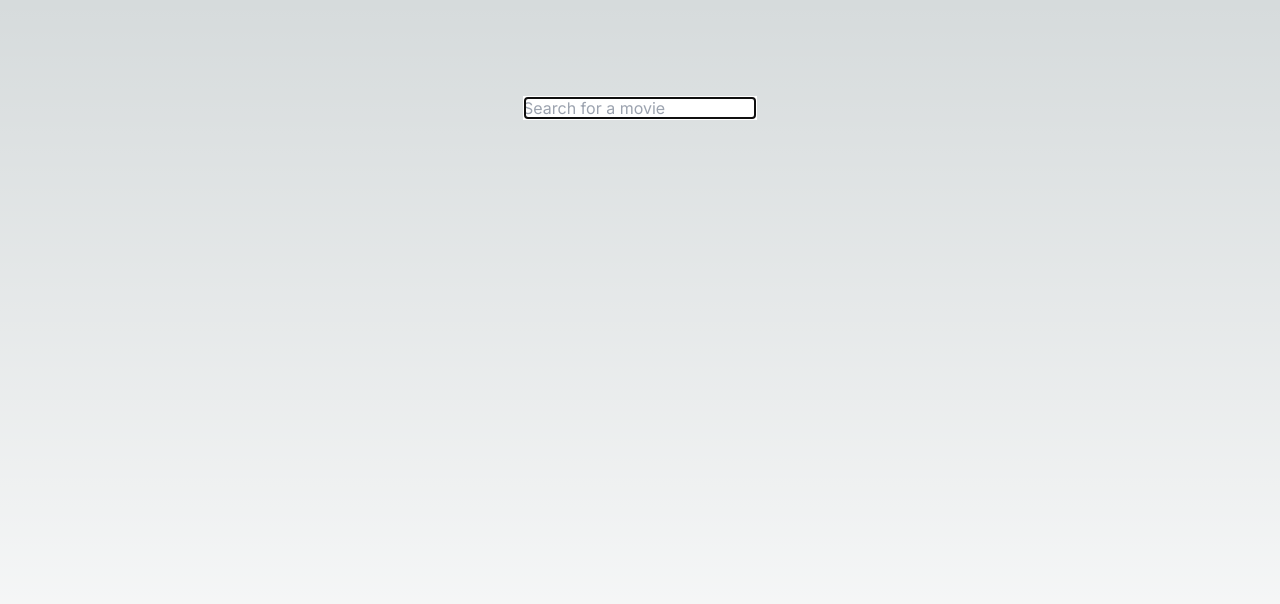
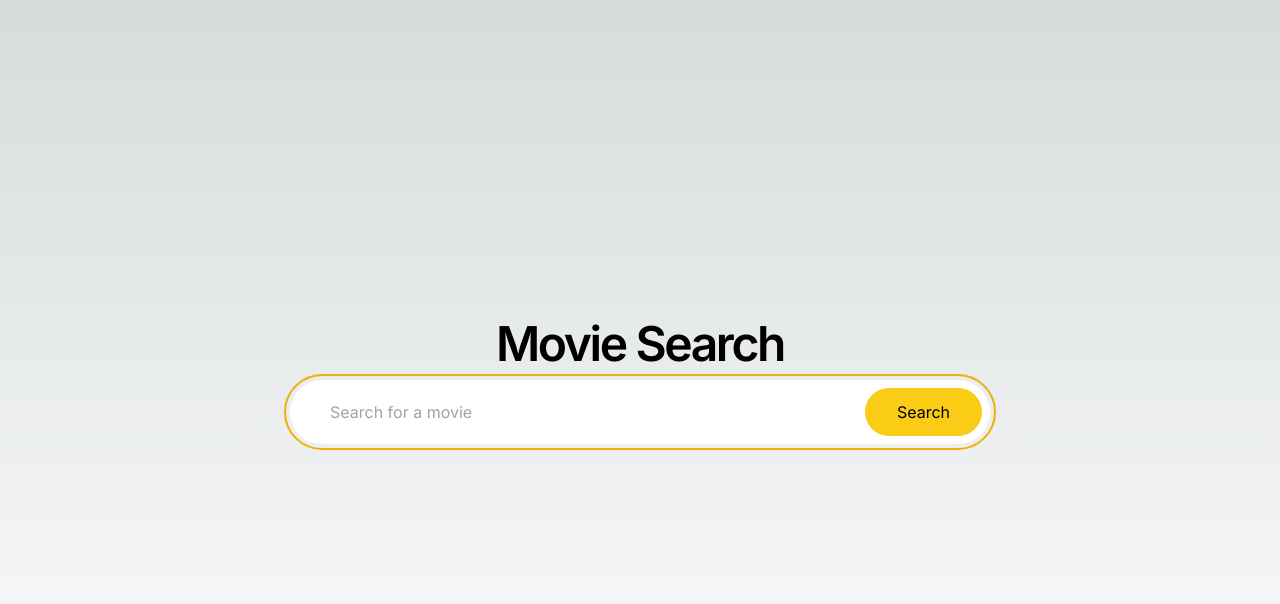
Before and after one commit to IEdiong/je-consulting-fe-test, a Next.js app: page / in a window 1280 px wide. Shown: the top 604 px of the page. Built offline with nearby package versions, Linux system fonts and the light colour scheme.

Commit message:
add styles for searchbar

```diff
--- a/src/app/globals.css
+++ b/src/app/globals.css
@@ -25,3 +25,10 @@ body {
     )
     rgb(var(--background-start-rgb));
 }
+
+input[type='search']::-webkit-search-decoration,
+input[type='search']::-webkit-search-cancel-button,
+input[type='search']::-webkit-search-results-button,
+input[type='search']::-webkit-search-results-decoration {
+  display: none;
+}
--- a/src/app/page.tsx
+++ b/src/app/page.tsx
@@ -2,7 +2,8 @@ import { SearchForm } from '@/components';
 
 export default function Home() {
   return (
-    <main className='flex min-h-screen flex-col items-center justify-between p-24'>
+    <main className='flex min-h-screen flex-col gap-y-3 justify-start items-center p-24 pt-[320px]'>
+      <h1 className='text-5xl font-semibold tracking-tighter'>Movie Search</h1>
       <SearchForm hasFocus={true} />
     </main>
   );
--- a/src/components/search-form.tsx
+++ b/src/components/search-form.tsx
@@ -28,14 +28,21 @@ export default function SearchForm({
   };
 
   return (
-    <form role='search' onSubmit={handleSubmit}>
+    <form role='search' onSubmit={handleSubmit} className='relative w-[700px]'>
       <input
+        className='w-[700px] h-16 rounded-full ps-10 focus:outline-none focus-visible:outline-yellow-500 focus-visible:outline-offset-4 focus-visible:outline-2'
         type='search'
         name='search'
         placeholder='Search for a movie'
         {...(hasFocus ? { autoFocus: true } : {})}
         onChange={handleChange}
       />
+      <button
+        className='absolute h-12 px-8 flex items-center bg-yellow-400 rounded-full top-2 right-2'
+        type='submit'
+      >
+        Search
+      </button>
       {showRecentSearch && (
         <ol data-testid='recent-searches'>
           <li>Captain America</li>
```
